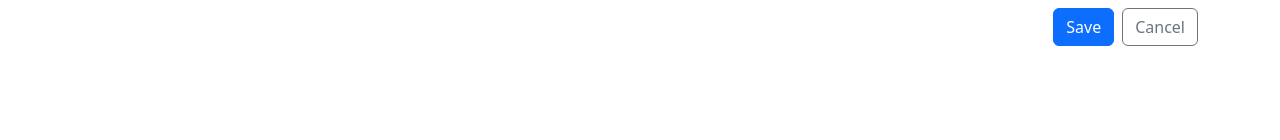
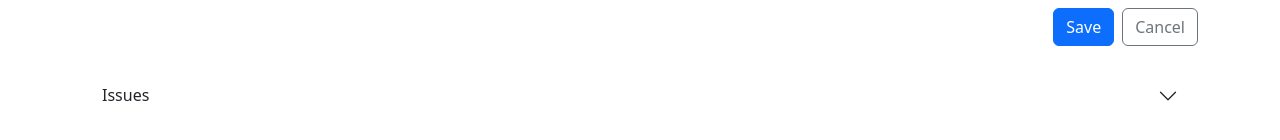
Before and after one commit to jhnh198/case-notes-react, a React (Vite) app: page /new in a window 1280 px wide. Shown: the part 612-752 px from the top of the page. Built offline with nearby package versions, Linux system fonts and the light colour scheme.

Commit message:
added checkbox option accordion

```diff
--- a/src/NoteForm.tsx
+++ b/src/NoteForm.tsx
@@ -4,6 +4,7 @@ import { Link, useNavigate } from "react-router-dom"
 import CreatableReactSelect from "react-select/creatable"
 import { NoteData, Tag } from "./App"
 import { v4 as uuidV4 } from "uuid"
+import { CheckboxOptions } from "./components/CheckboxOptions"
 
 type NoteFormProps = {
   onSubmit: (data: NoteData) => void
@@ -73,6 +74,7 @@ export function NoteForm({
             </Form.Group>
           </Col>
         </Row>
+        {/* add rich text to this */}
         <Form.Group controlId="markdown">
           <Form.Label>Body</Form.Label>
           <Form.Control
@@ -92,7 +94,10 @@ export function NoteForm({
               Cancel
             </Button>
           </Link>
+
         </Stack>
+        {/*add checkbox options here */}
+        <CheckboxOptions />
       </Stack>
     </Form>
   )
--- /dev/null
+++ b/src/components/CheckboxOptions.tsx
@@ -0,0 +1,15 @@
+import { Accordion, Button, Form } from "react-bootstrap";
+
+//include options to map
+export function CheckboxOptions(){
+  return (
+        <Accordion>
+          <Accordion.Header> Issues </Accordion.Header>
+          <Accordion.Body>
+          <Form.Check
+            label={'test'}
+          />
+          </Accordion.Body>
+        </Accordion>
+  )
+}
```
